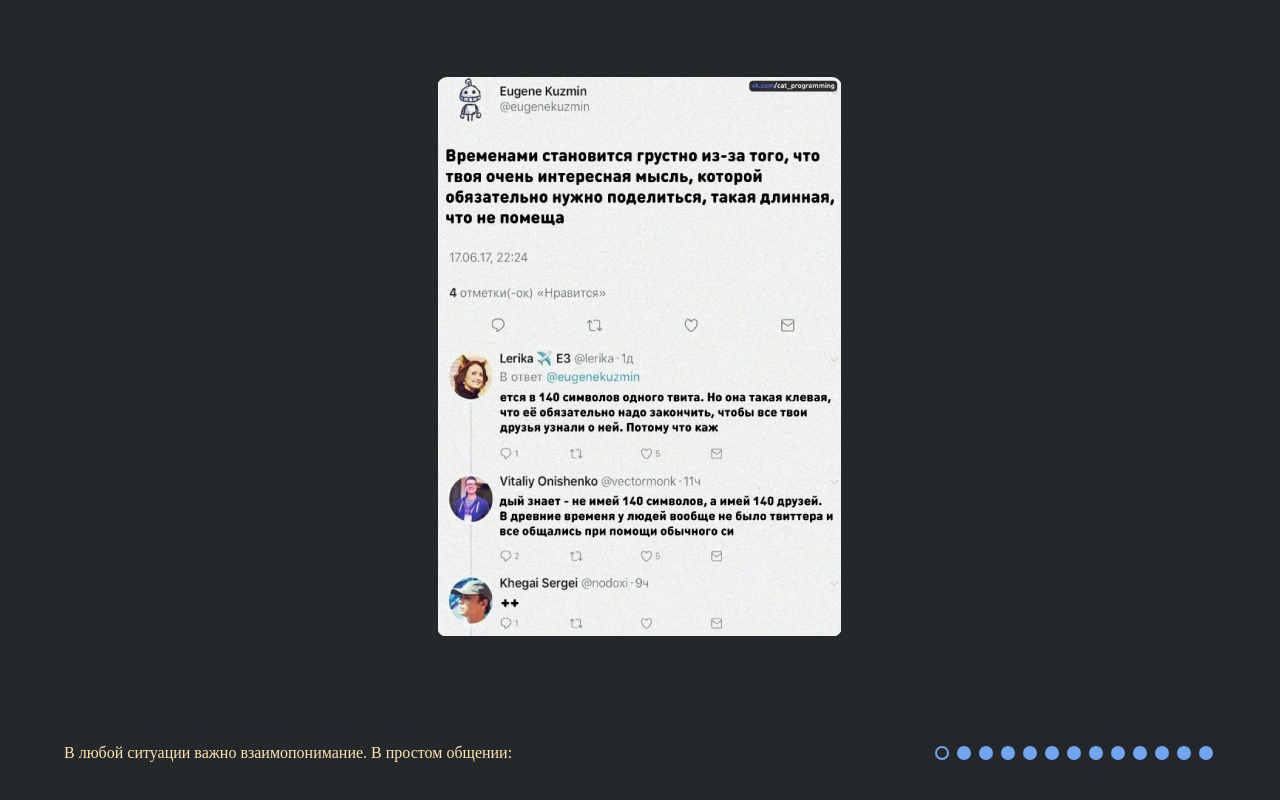
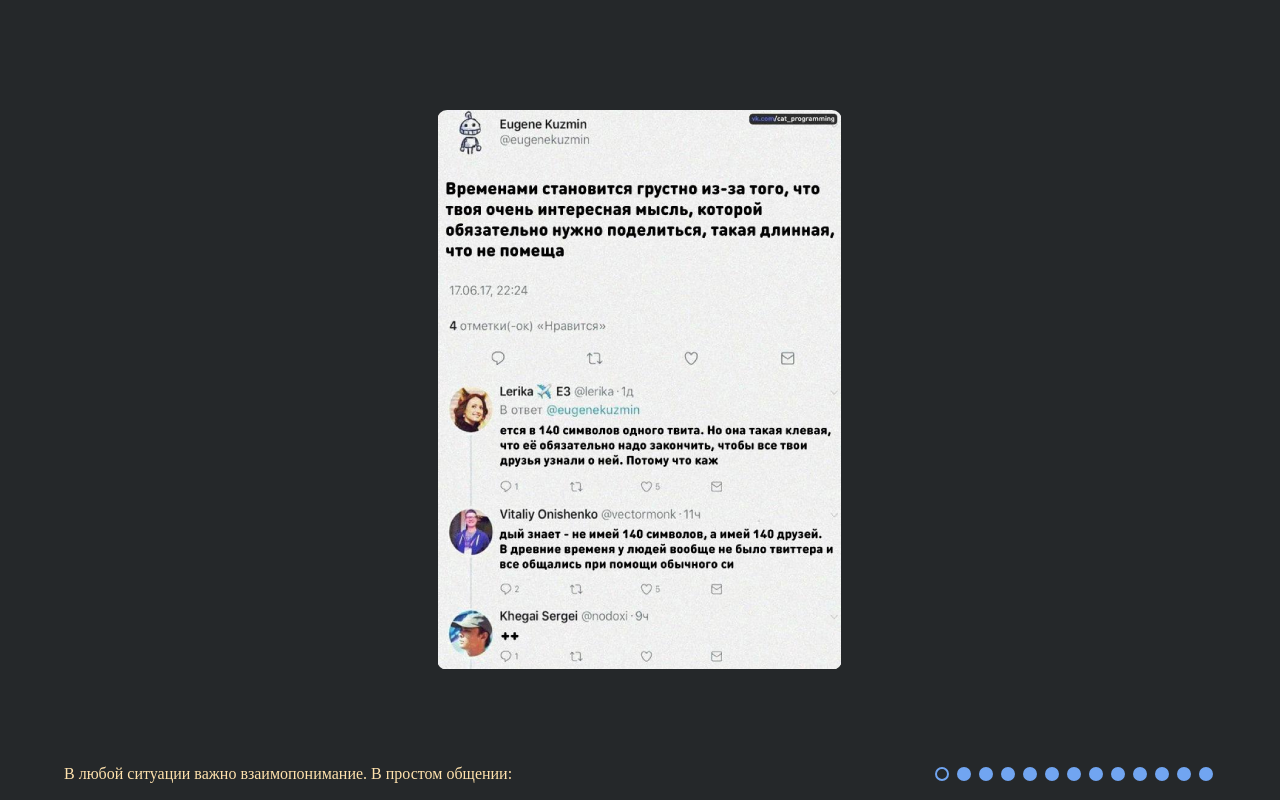
Before and after one commit to Insafprog/cssMemSlider, a plain HTML site: page index.html in a window 1280 px wide. Drawn offline with Linux system fonts and the light colour scheme.

Commit message:
fix: footer position (Mon, May 16, 2022 09:25)

```diff
--- a/style.css
+++ b/style.css
@@ -15,10 +15,9 @@ body {
     width: 96vw;
     height: 96vh;
     display: flex;
-    justify-content: space-around;
+    justify-content: flex-start;
     align-items: center;
-    flex-wrap: wrap;
-    gap: 3vh;
+    flex-direction: column;
 }
 
 .slider input {
@@ -26,9 +25,10 @@ body {
 }
 
 .slider__wrapper {
+    display: flex;
+    flex: 0 1 95vh;
     padding: 2vh 2vw;
     width: 92vw;
-    height: 76vh;
     overflow: hidden;
 }
 
@@ -40,9 +40,7 @@ body {
 
 .slider__wrapper  ul {
     position: relative;
-    left: 0vw;
     display: grid;
-    /* grid: 76vh / repeat(13, 92vw); */
     grid-template-columns: repeat(13, 92vw);
     gap: 4vw;
     align-items: center;
@@ -52,7 +50,6 @@ body {
 .slider__wrapper li {
     display: grid;
     width: 92vw;
-    height: 76vh;
     list-style-type: none;
     align-items: center;
     justify-content: center;
```
